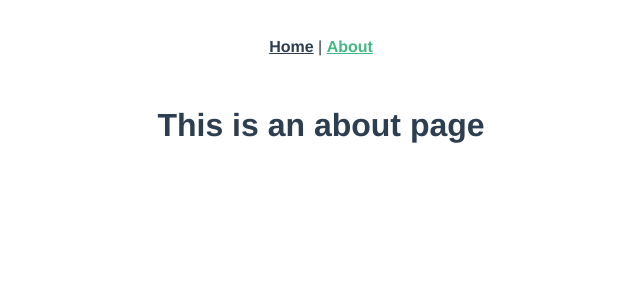
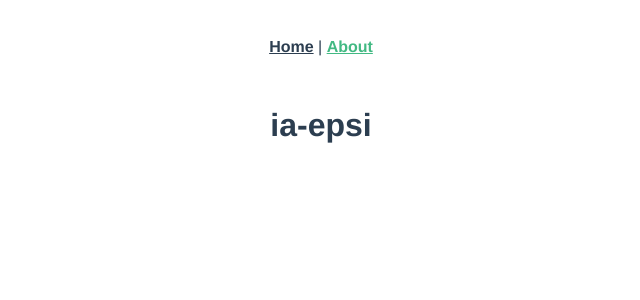
Before and after one commit to LxyFlorian/ia-epsi, a Vue app: page /about in a window 1280 px wide. Shown: the top 300 px of the page, without its empty margins (319-959 px from the left). Built offline with nearby package versions, Linux system fonts and the light colour scheme; the HTML template or start-up script is replaced by a standard one.

Commit message:
change about message

```diff
--- a/src/views/About.vue
+++ b/src/views/About.vue
@@ -1,5 +1,5 @@
 <template>
   <div class="about">
-    <h1>This is an about page</h1>
+    <h1>ia-epsi</h1>
   </div>
 </template>
```
